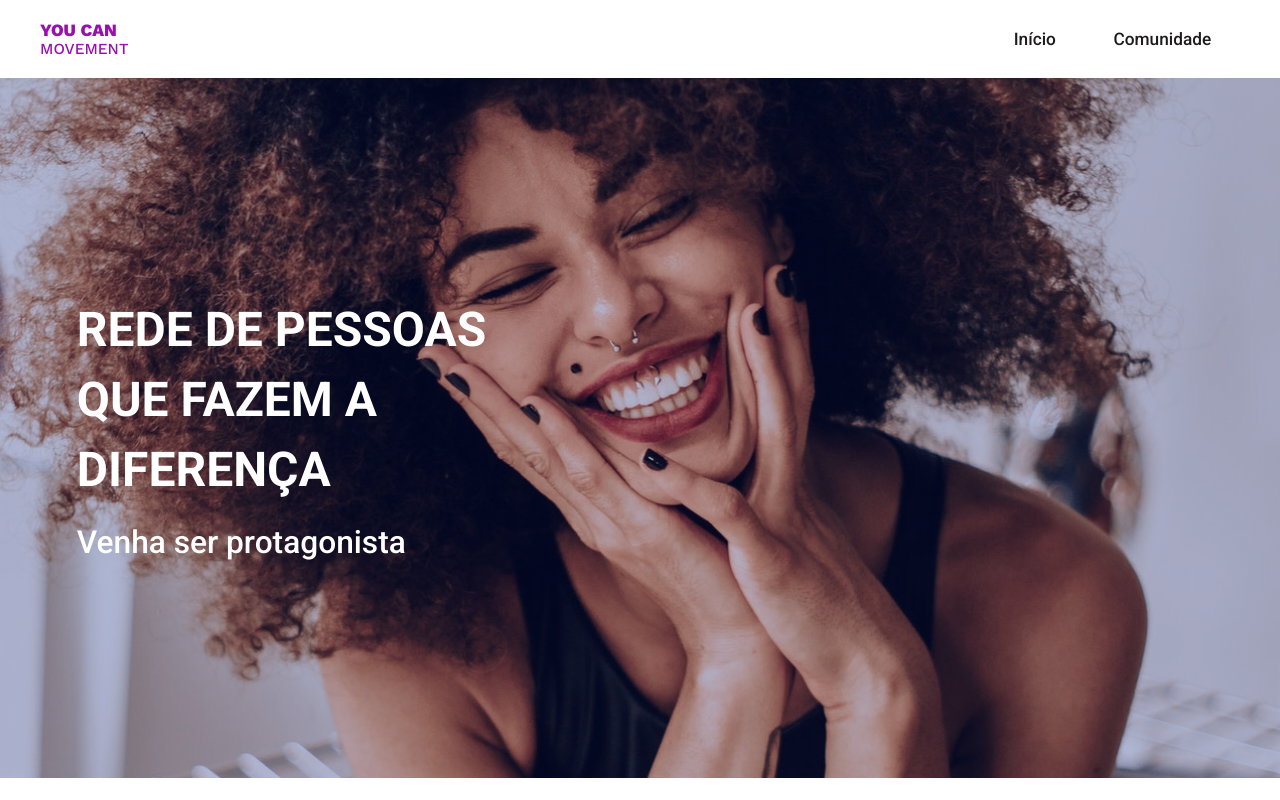
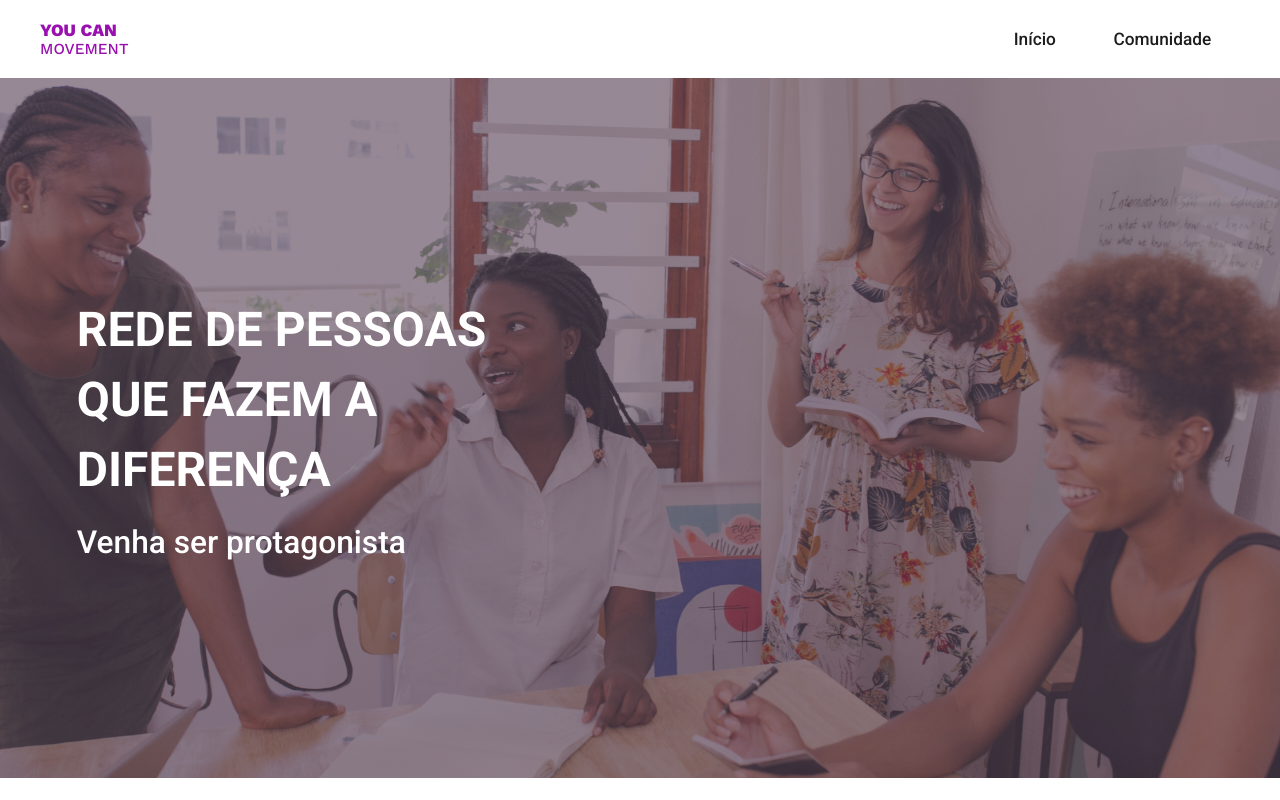
Before and after one commit to a-cs/youcan, a React (Create React App) app: page / in a window 1280 px wide. Shown: the top 800 px of the page. Built offline with nearby package versions, Linux system fonts and the light colour scheme.

Commit message:
changing background img

```diff
--- a/src/pages/Landing/index.tsx
+++ b/src/pages/Landing/index.tsx
@@ -76,7 +76,7 @@ function Landing() {
                     <h3>Sobre a YOU CAN</h3>
                     <h4>Juntando pessoas de todas as partes do Brasil. Com foco em
                     <b> capacitar e informar </b>e <b>criar uma rede</b> de gente boa.</h4>
-                    <Link to="/comunity">
+                    <Link to="/community">
                     <button>Saiba mais</button>
                     </Link>
                 </div>
--- a/src/pages/Landing/styles.css
+++ b/src/pages/Landing/styles.css
@@ -1,6 +1,7 @@
 .top{
-    background: linear-gradient(to bottom, rgba(0, 15, 146, 0.2), rgba(0, 15, 146, 0.2)),
-    url(../../assets/images/top-img.png) no-repeat center;
+    background: linear-gradient(to bottom, rgba(86, 65, 86, 0.62), rgba(86, 65, 86, 0.62)),
+    url(../../assets/images/top-img.png) no-repeat;
+    background-position: 100% 0%;
     background-size: cover;
     height: 500px;
     color: #FFFFFF;
@@ -144,6 +145,7 @@
 @media (min-width: 700px){
     .top{
         height: 700px;
+        background-position: 40% 0%;
         padding-left: 8rem;
     }
 
```
Also changed, not shown: src/assets/images/top-img.png.
